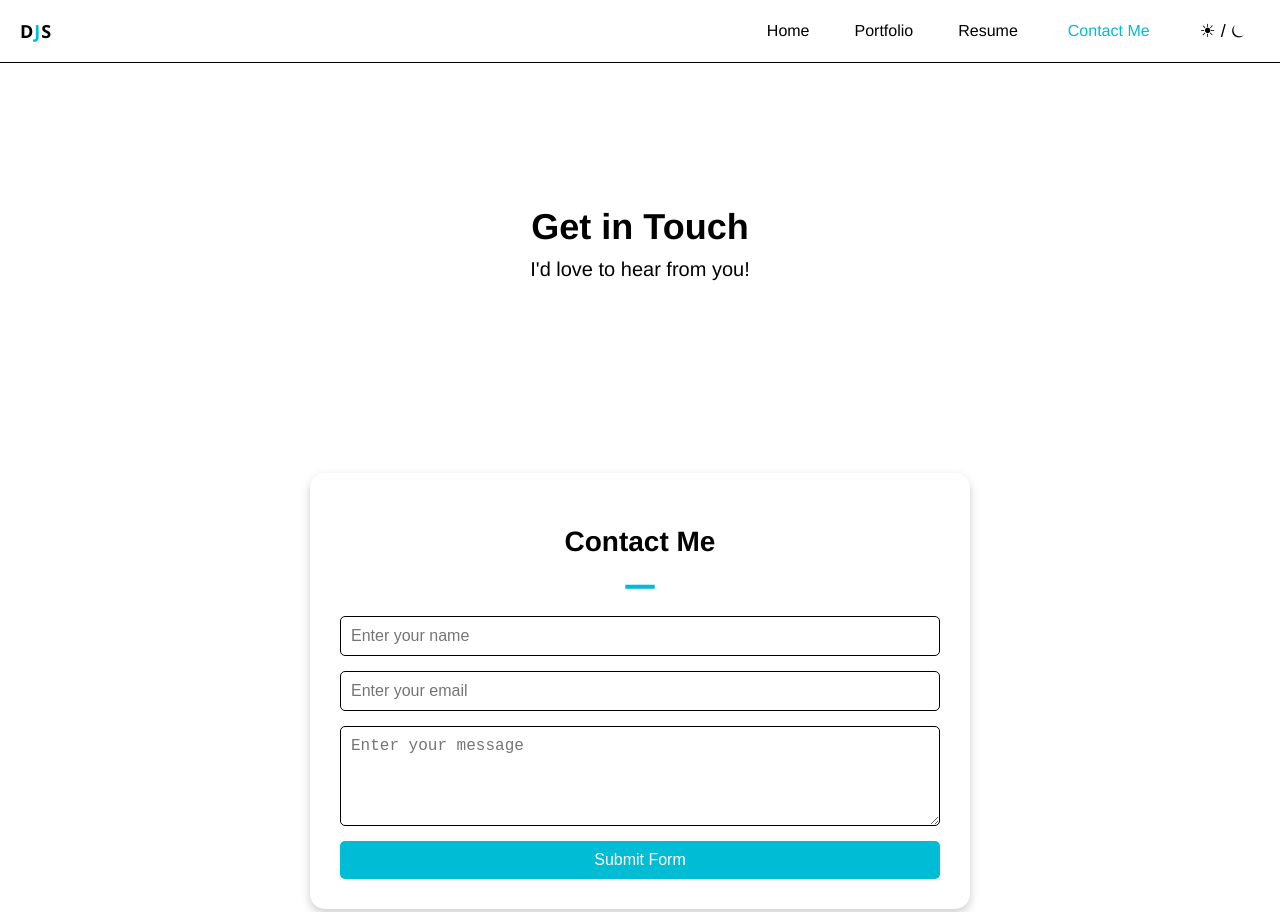
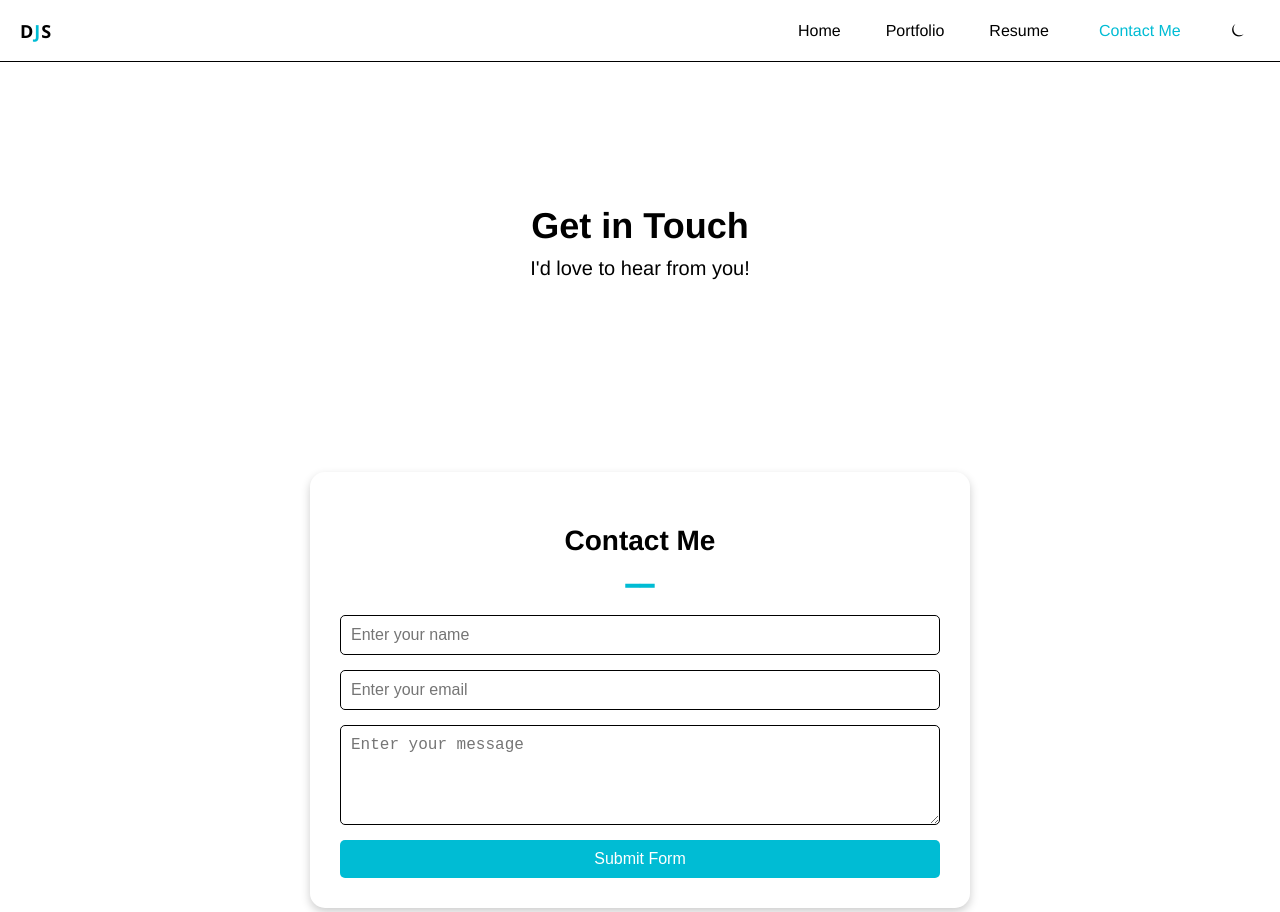
Before and after one commit to danieljuliusstein/portfolioMain, a plain HTML site: page contact.html in a window 1280 px wide. Shown: the top 912 px of the page. Drawn offline with Linux system fonts and the light colour scheme.

Commit message:
feature changes

```diff
--- a/contact.html
+++ b/contact.html
@@ -23,7 +23,7 @@
             </div>
             <a href="contact.html" class="contact-button">Contact Me</a>
 
-            <button id="theme-toggle" class="nav-link">☀︎ / ⏾</button>
+            <button id="theme-toggle" class="nav-link"> ⏾ </button>
         </div>
     </div>
 
```
Also changed, not shown: index.html (+1 -1 lines), portfolio.html (+1 -1 lines), resume.html (+2 -2 lines).
